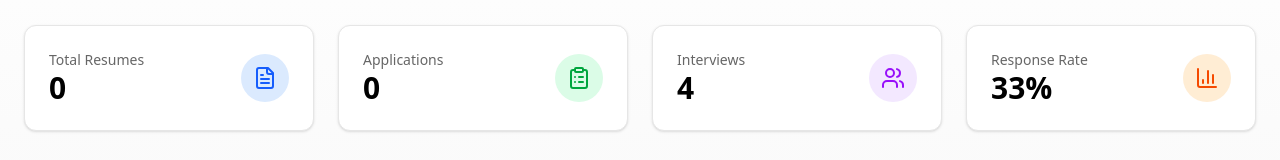
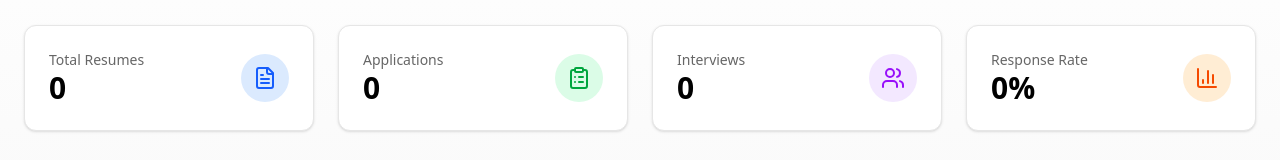
Before and after one commit to dmrock/rezumer, a Next.js app: page /dashboard in a window 1280 px wide. Shown: the part 230-390 px from the top of the page. Built offline with nearby package versions, Linux system fonts and the light colour scheme; no server answers; sample sign-in values are in the browser's storage.

Commit message:
fix: calculate and display applied count and response rate in DashboardClient

```diff
--- a/src/app/dashboard/dashboard-client.tsx
+++ b/src/app/dashboard/dashboard-client.tsx
@@ -14,6 +14,10 @@ export default function DashboardClient() {
   const createUser = useMutation(api.users.createUser);
   const applications = useQuery(api.applications.listApplications) ?? [];
   const totalApplications = applications.length;
+  const appliedCount = applications.filter((a) => a.stage === "applied").length;
+  const interviewsCount = totalApplications - appliedCount;
+  const responseRate =
+    totalApplications > 0 ? Math.round((interviewsCount / totalApplications) * 100) : 0;
 
   // Sync Clerk user to Convex
   useEffect(() => {
@@ -73,7 +77,7 @@ export default function DashboardClient() {
             <div className="flex items-center justify-between">
               <div>
                 <p className="text-muted-foreground text-sm font-medium">Interviews</p>
-                <p className="text-foreground text-3xl font-bold">4</p>
+                <p className="text-foreground text-3xl font-bold">{interviewsCount}</p>
               </div>
               <div className="flex h-12 w-12 items-center justify-center rounded-full bg-purple-100 dark:bg-purple-500/20">
                 <Users className="h-6 w-6 text-purple-600 dark:text-purple-400" />
@@ -85,7 +89,7 @@ export default function DashboardClient() {
             <div className="flex items-center justify-between">
               <div>
                 <p className="text-muted-foreground text-sm font-medium">Response Rate</p>
-                <p className="text-foreground text-3xl font-bold">33%</p>
+                <p className="text-foreground text-3xl font-bold">{responseRate}%</p>
               </div>
               <div className="flex h-12 w-12 items-center justify-center rounded-full bg-orange-100 dark:bg-orange-500/20">
                 <BarChart3 className="h-6 w-6 text-orange-600 dark:text-orange-400" />
```
